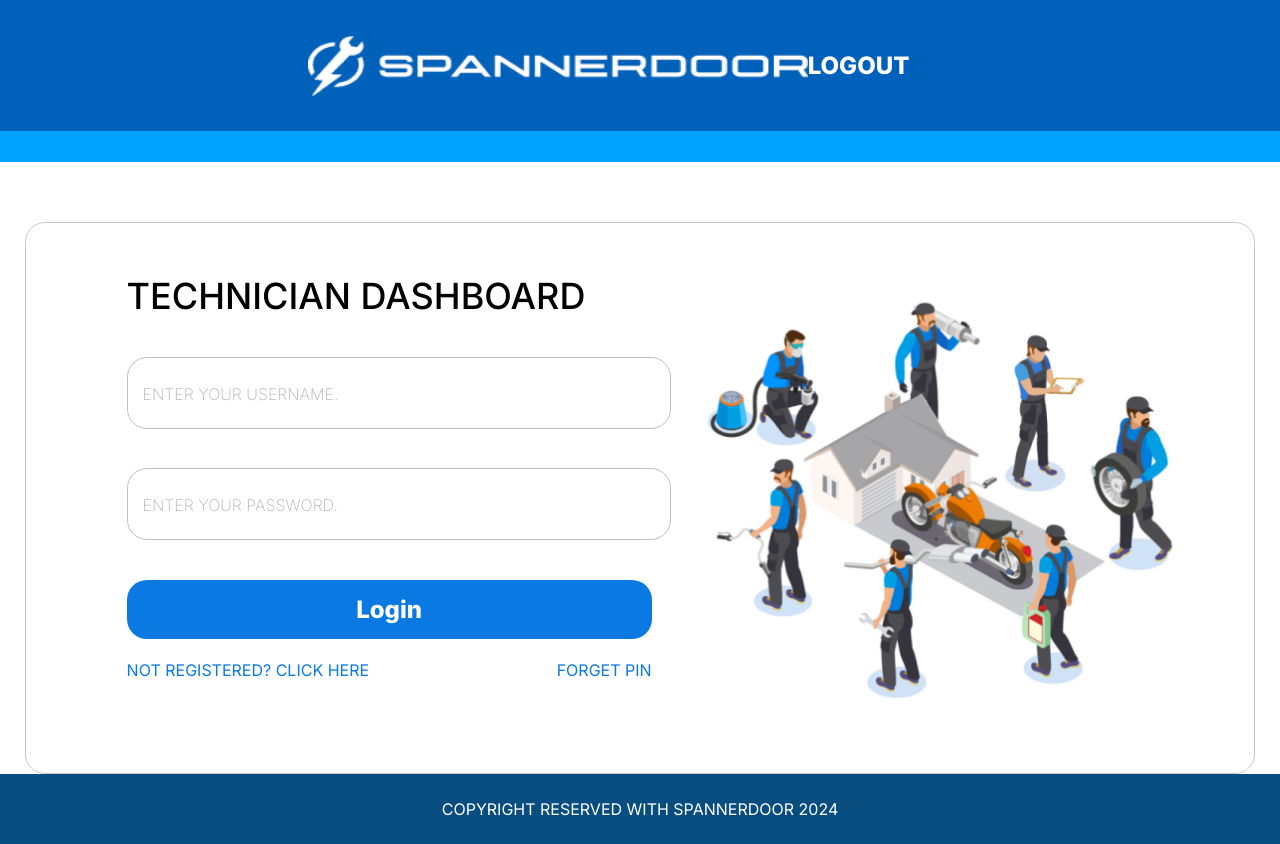
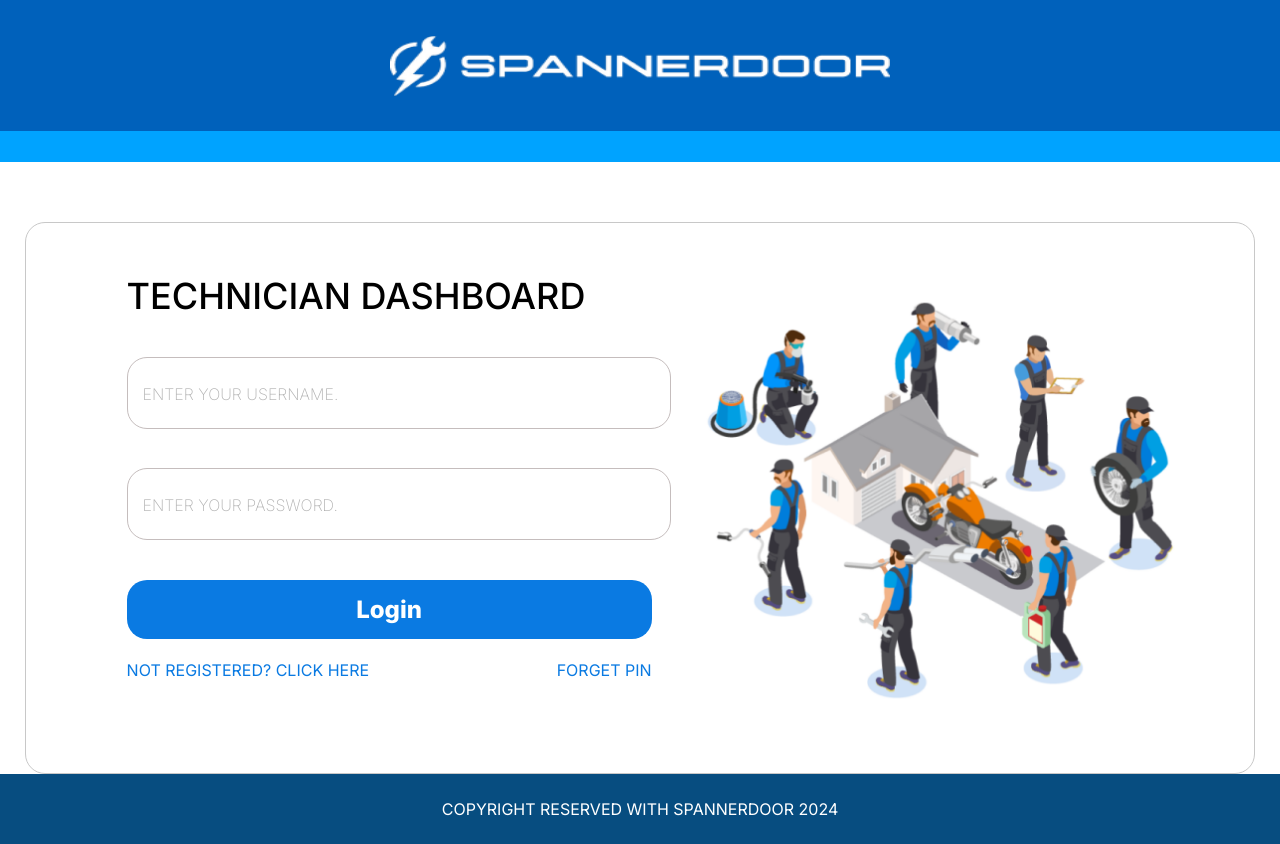
Before and after one commit to prathikshetty366/spannerdoor-technicianApp, a Next.js app: page /login in a window 1280 px wide. Built offline with nearby package versions, Linux system fonts and the light colour scheme.

Commit message:
added inactivity hook

```diff
--- a/component/appLayout/Layout.js
+++ b/component/appLayout/Layout.js
@@ -2,26 +2,28 @@ import styles from "./layout.module.scss";
 import Image from "next/image";
 import { useRouter } from "next/router";
 
-export const AppLayout = ({ children,isLoggedIn}) => {
-    const router=useRouter()
-    const handleLogout=()=>{
-        localStorage.setItem("isLoggedIn","")
+export const AppLayout = ({ children, isLoggedIn }) => {
+    const router = useRouter()
+    const handleLogout = () => {
+        localStorage.setItem("isLoggedIn", "")
         router.push("/")
     }
     return (
         <div className={styles.layoutWrapper}>
             <div className={styles.navbar}>
-                <div className={styles.navheader} style={{justifyContent:!isLoggedIn?"center":""}}>
+                <div className={styles.navheader} style={{ justifyContent: !isLoggedIn ? "center" : "" }}>
                     <Image
                         src="/assets/Layout/logo.png"
                         width={500}
                         height={60}
                         alt="Logo"
                         className={styles.logo}
-                    style={{marginLeft:!isLoggedIn?"0":"63px"}}
-                    onClick={()=>{router.push("/home")}}
+                        style={{ marginLeft: !isLoggedIn ? "0" : "63px" }}
+                        onClick={() => { router.push("/home") }}
                     />
+                    {isLoggedIn &&
                         <div className={styles.logout} onClick={handleLogout}>LOGOUT</div>
+                    }
                 </div>
                 <div className={styles.navsubheader}></div>
             </div>
```
Lines whose indentation alone changed are shown as unchanged.
